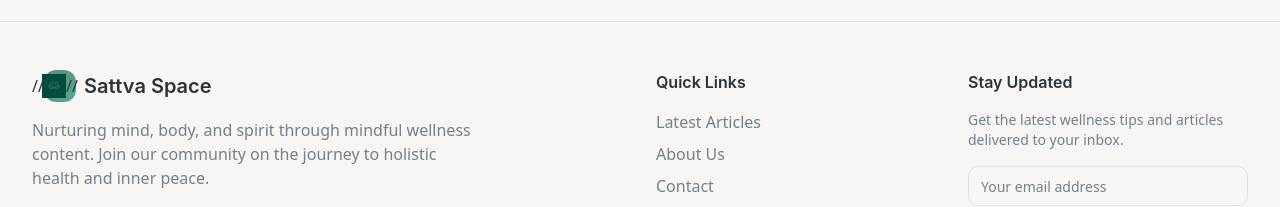
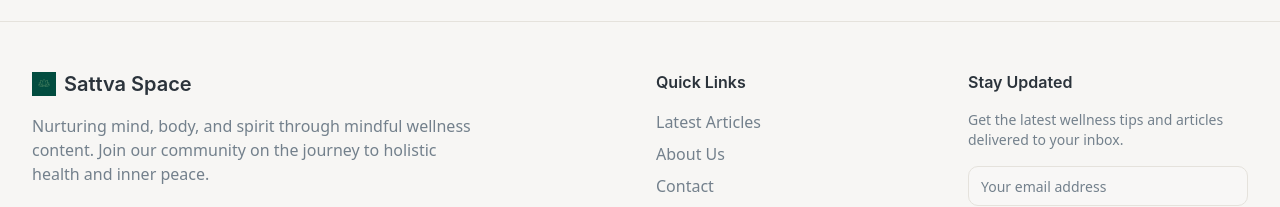
Before and after one commit to unnatissaini/sattva-space-blog, a React (Vite) app: page / in a window 1280 px wide. Shown: the part 2260-2467 px from the top of the page. Built offline with nearby package versions, Linux system fonts and the light colour scheme; no server answers; the database is empty.

Commit message:
Update Footer.tsx

```diff
--- a/src/components/Footer.tsx
+++ b/src/components/Footer.tsx
@@ -15,13 +15,11 @@ const Footer = () => {
           {/* Brand Section */}
           <div className="col-span-1 md:col-span-2">
             <Link to="/" className="flex items-center space-x-2 mb-4">
-              //<div className="w-8 h-8 bg-gradient-hero rounded-lg flex items-center justify-center">
                 <img
                   src={lotusLogo}
                   alt="Sattva Space Lotus Logo"
                   className="w-6 h-6"
                 />
-              //</div>
               <span className="text-xl font-heading font-semibold text-foreground">
                 Sattva Space
               </span>
```
